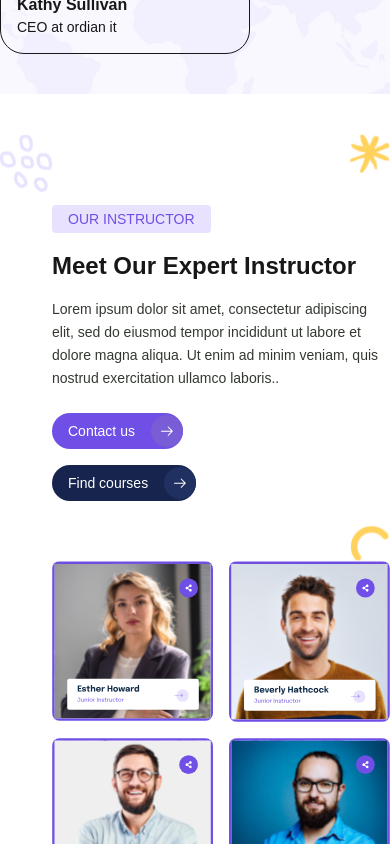
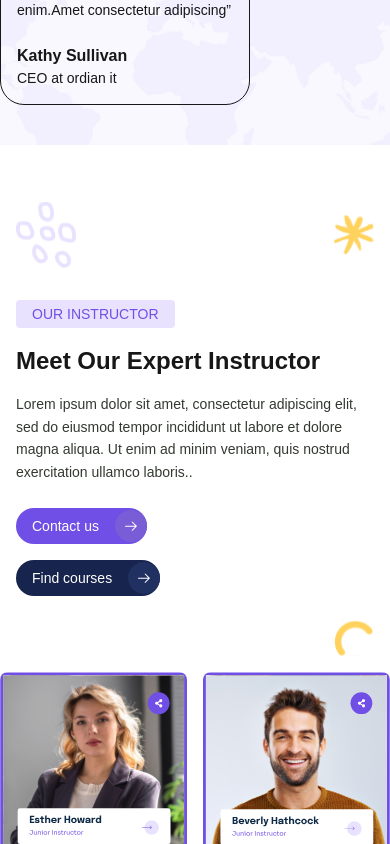
Before and after one commit to Hamad12-siddiqui/Course-Hub, a Next.js app: page / in a window 390 px wide. Shown: the part 7500-8344 px from the top of the page. Built offline with nearby package versions, Linux system fonts and the light colour scheme.

Commit message:
fix: Adjust layout and visibility of elements in Blog_post, Creating, and Our_instructor components

```diff
--- a/app/modules/Home/Blog_post.js
+++ b/app/modules/Home/Blog_post.js
@@ -18,7 +18,7 @@ const Blog_post = () => {
             </h3>
           </div>
           <div className="mt-2 md:mt-0">
-            <div className="bg-[#704FE6] text-white rounded-3xl flex items-center shadow-md">
+            <div className="w-fit bg-[#704FE6] text-white rounded-3xl flex items-center shadow-md">
               <button className="px-4 py-2 text-sm md:text-base">Contact us</button>
               <div className="bg-[#785DD7] flex justify-center items-center w-8 h-8 sm:w-9 sm:h-9 md:w-10 md:h-10 rounded-full">
                 <GoArrowRight />
--- a/app/modules/Home/Creating.js
+++ b/app/modules/Home/Creating.js
@@ -67,7 +67,7 @@ const Creating = () => {
           <img
             src="/images/image (4).svg"
             alt="decoration"
-            className="absolute -top-8 -right-8 w-20 sm:w-28 lg:w-40 hidden sm:block"
+            className="absolute -top-8 -right-8 w-20 sm:w-28 lg:w-40 hidden md:block"
           />
           <img
             src="/images/image (15).svg"
@@ -76,7 +76,7 @@ const Creating = () => {
           />
 
           {/* Main Image */}
-          <div className="bg-white relative w-[90%] sm:w-[80%] md:w-[70%]">
+          <div className="bg-white relative w-full sm:w-[80%] md:w-[70%]">
             <div className="p-1">
               <img
                 src="/images/main.svg"
--- a/app/modules/Home/Our_instructor.js
+++ b/app/modules/Home/Our_instructor.js
@@ -5,7 +5,7 @@ import { images } from "@/app/constant/Our_instructor.txt.js";
 const Our_instructor = () => {
   return (
     <div className="w-full flex   justify-center mt-10">
-        <div className="mt-0 md:mt-25 pr-0 md:pr-10">
+        <div className="mt-0 md:mt-25 pr-0 md:pr-10 md:block hidden">
         <img
           src="/images/image (19).svg"
           alt="Instructor"
@@ -13,8 +13,15 @@ const Our_instructor = () => {
         />
         </div>
       <div className="w-full  md:max-w-5xl flex flex-col md:flex-row justify-between">
-        <div className="md:w-1/2 flex flex-col p-0 md:p-4">
-          <div className="flex justify-end md:justify-center ml-0 md:ml-25">
+        <div className="md:w-1/2 flex flex-col p-4">
+          <div className="flex justify-between md:justify-center ml-0 md:ml-25">
+            <div className="block md:hidden mt-0 md:mt-25 pr-0 md:pr-10   ">
+        <img
+          src="/images/image (19).svg"
+          alt="Instructor"
+          className="w-15 md:w-12"
+        />
+        </div>
             <img
               src="/images/image (17).svg"
               alt="Instructor"
```
